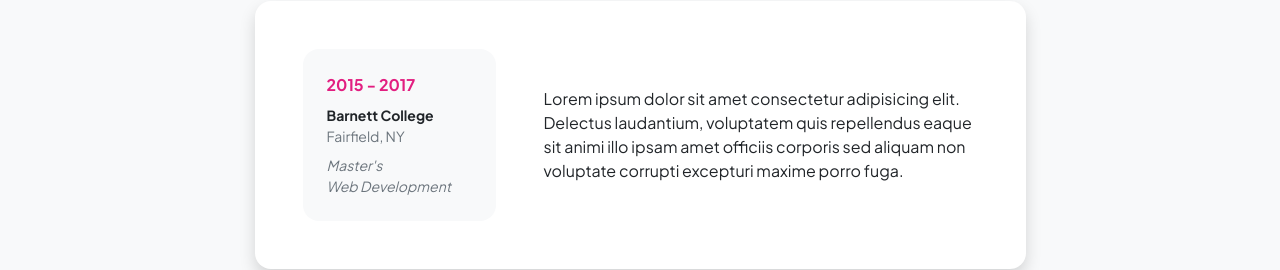
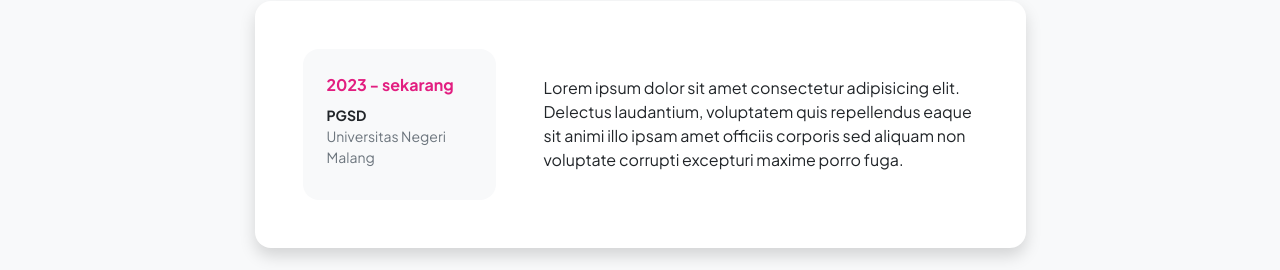
Before and after one commit to Rahayu321/PortofolioRahayu, a plain HTML site: page resume.html in a window 1280 px wide. Shown: the part 719-989 px from the top of the page. Drawn offline with nearby package versions, Linux system fonts and the light colour scheme.

Commit message:
Update resume.html

```diff
--- a/resume.html
+++ b/resume.html
@@ -94,15 +94,12 @@
                                     <div class="row align-items-center gx-5">
                                         <div class="col text-center text-lg-start mb-4 mb-lg-0">
                                             <div class="bg-light p-4 rounded-4">
-                                                <div class="text-secondary fw-bolder mb-2">2015 - 2017</div>
+                                                <div class="text-secondary fw-bolder mb-2">2023 - sekarang</div>
                                                 <div class="mb-2">
-                                                    <div class="small fw-bolder">Barnett College</div>
-                                                    <div class="small text-muted">Fairfield, NY</div>
+                                                    <div class="small fw-bolder">PGSD</div>
+                                                    <div class="small text-muted">Universitas Negeri Malang</div>
                                                 </div>
-                                                <div class="fst-italic">
-                                                    <div class="small text-muted">Master's</div>
-                                                    <div class="small text-muted">Web Development</div>
-                                                </div>
+
                                             </div>
                                         </div>
                                         <div class="col-lg-8"><div>Lorem ipsum dolor sit amet consectetur adipisicing elit. Delectus laudantium, voluptatem quis repellendus eaque sit animi illo ipsam amet officiis corporis sed aliquam non voluptate corrupti excepturi maxime porro fuga.</div></div>
@@ -110,7 +107,7 @@
                                 </div>
                             </div>
                             <!-- Education Card 2-->
-                            <div class="card shadow border-0 rounded-4 mb-5">
+<!--                             <div class="card shadow border-0 rounded-4 mb-5">
                                 <div class="card-body p-5">
                                     <div class="row align-items-center gx-5">
                                         <div class="col text-center text-lg-start mb-4 mb-lg-0">
@@ -128,7 +125,7 @@
                                         </div>
                                         <div class="col-lg-8"><div>Lorem ipsum dolor sit amet consectetur adipisicing elit. Delectus laudantium, voluptatem quis repellendus eaque sit animi illo ipsam amet officiis corporis sed aliquam non voluptate corrupti excepturi maxime porro fuga.</div></div>
                                     </div>
-                                </div>
+                                </div> -->
                             </div>
                         </section>
                         <!-- Divider-->
```
